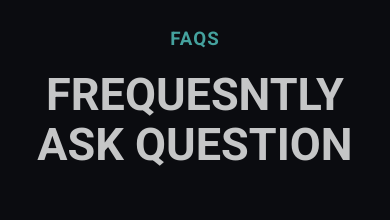
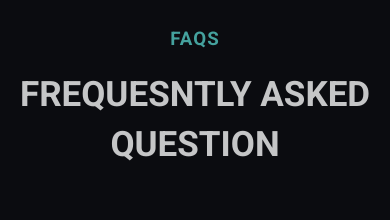
Before and after one commit to Gocool05/Flim_Academy, a React (Create React App) app: page /faq in a window 390 px wide. Shown: the part 695-915 px from the top of the page. Built offline with nearby package versions, Linux system fonts and the light colour scheme.

Commit message:
Enrollmnet Form

```diff
--- a/src/App.css
+++ b/src/App.css
@@ -266,4 +266,10 @@ p {
     color: #C5C6C7;
     text-transform: uppercase;
   }
+
+  #heading h1 {
+    font-size: 35px;
+  }
+
+
 }
--- a/src/components/allcourses/CoursesCard.jsx
+++ b/src/components/allcourses/CoursesCard.jsx
@@ -289,7 +289,7 @@ const CoursesCard = () => {
       <TextField label="Last Name" name="lastname" value={formData.lastname} onChange={handleInputChange}  fullWidth required />
     </div>
       <TextField label="Mobile Number" name="contactNumber" value={formData.contactNumber} onChange={handleInputChange}  fullWidth required />
-      <TextField label="Email Id" name="email" value={formData.emailid} onChange={handleInputChange}  fullWidth required />
+      <TextField label="Email Id" name="email" type="email" value={formData.emailid} onChange={handleInputChange}  fullWidth required />
 
     {/* Row 2 */}
     <div style={{ display: 'grid', gap: '16px', gridTemplateColumns: 'repeat(auto-fill, minmax(200px, 1fr))' }}>
--- a/src/components/home/hero/Hero.css
+++ b/src/components/home/hero/Hero.css
@@ -161,7 +161,7 @@
     width: 100%;
   }
   .homeAbout{
-    margin-top:550px ;
+    margin-top:575px ;
     }
 
     .slide-content img {
--- a/src/components/pricing/Faq.jsx
+++ b/src/components/pricing/Faq.jsx
@@ -14,7 +14,7 @@ const Faq = () => {
 
   return (
     <>
-      <Heading subtitle='FAQS' title='Frequesntly Ask Question' />
+      <Heading subtitle='FAQS' title='Frequesntly Asked Question' />
       <section className='faq' style={{ marginBottom: "4rem" }}>
         <div className='container'>
           {faq.map((val, index) => (
```
